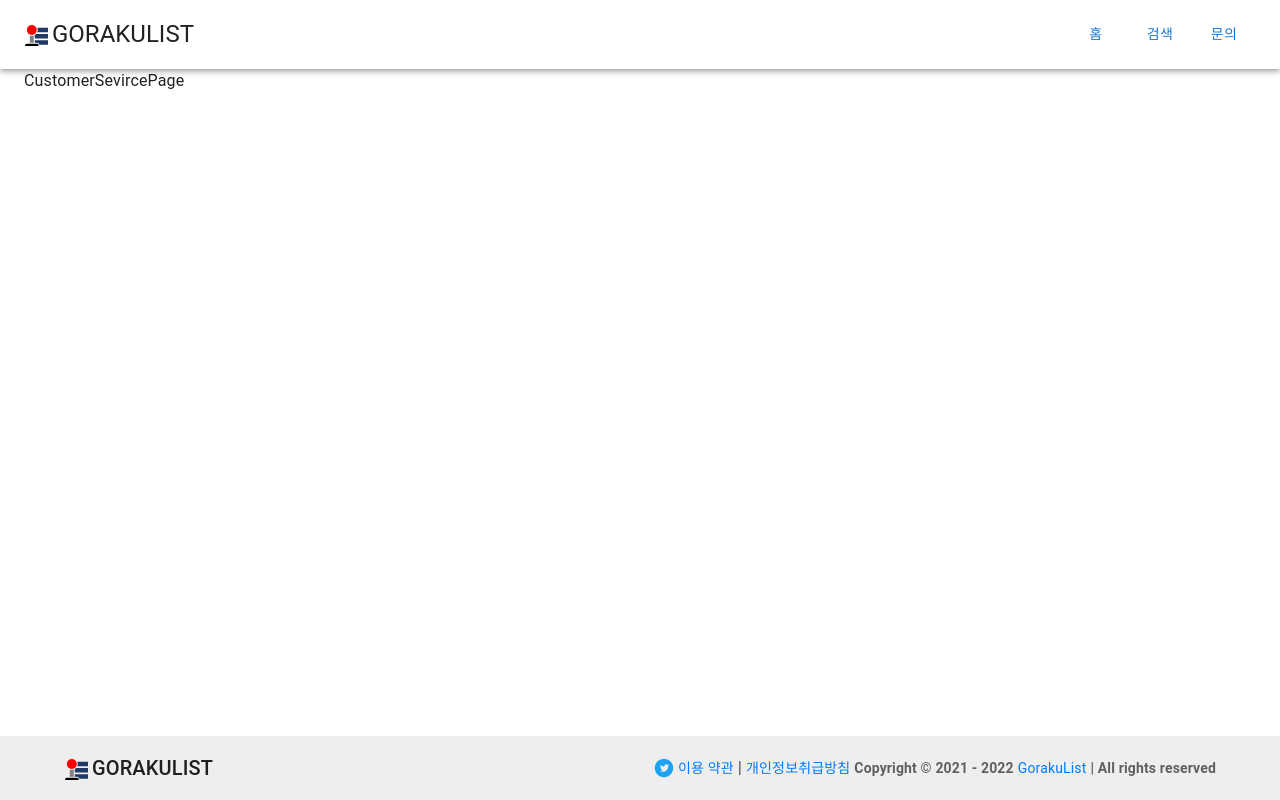
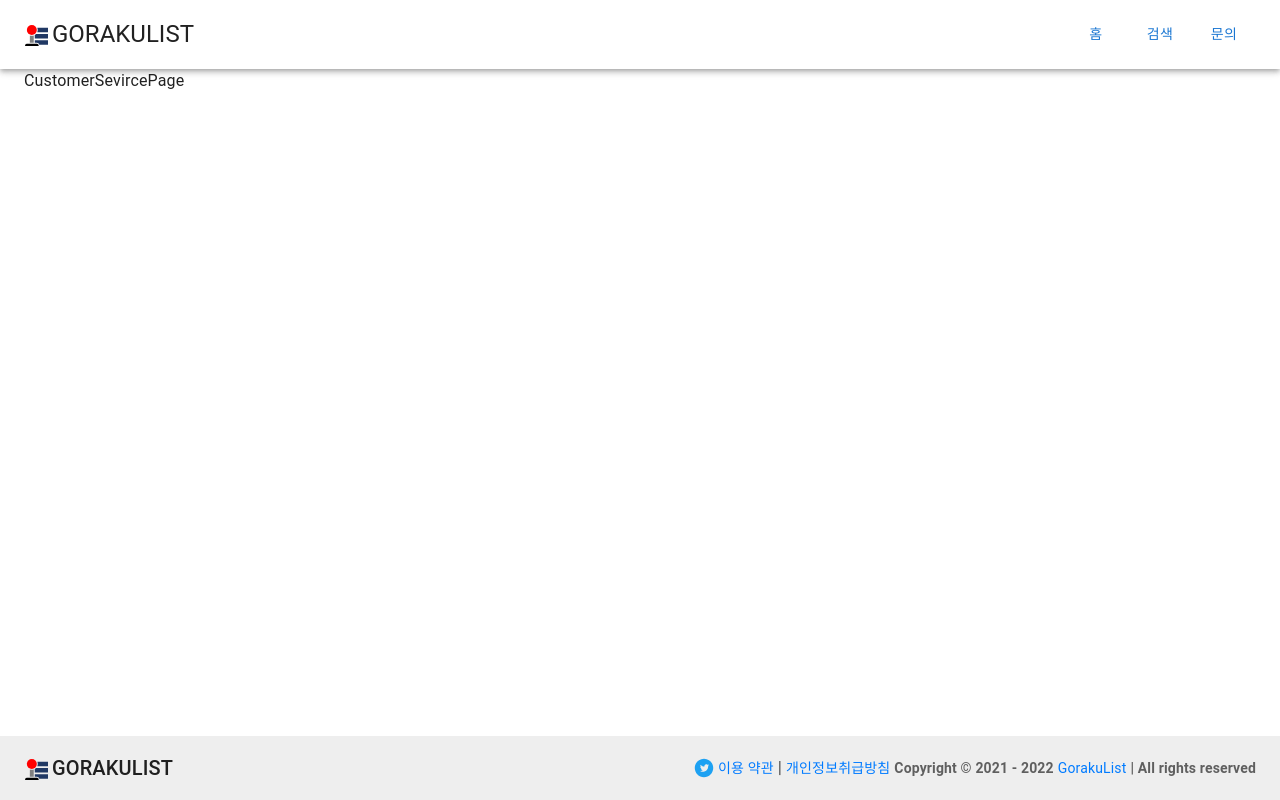
Before and after one commit to rainbow-flavor/Goraku-client, a Next.js app: page /cs in a window 1280 px wide. Built offline with nearby package versions, Linux system fonts and the light colour scheme.

Commit message:
Change: footer container style

```diff
--- a/src/layout/footer/index.tsx
+++ b/src/layout/footer/index.tsx
@@ -31,7 +31,7 @@ const Footer = () => {
 			}}
 		>
 			<Container
-				maxWidth='lg'
+				maxWidth='xl'
 				sx={{
 					display: "flex",
 					justifyContent: "space-between",
```
